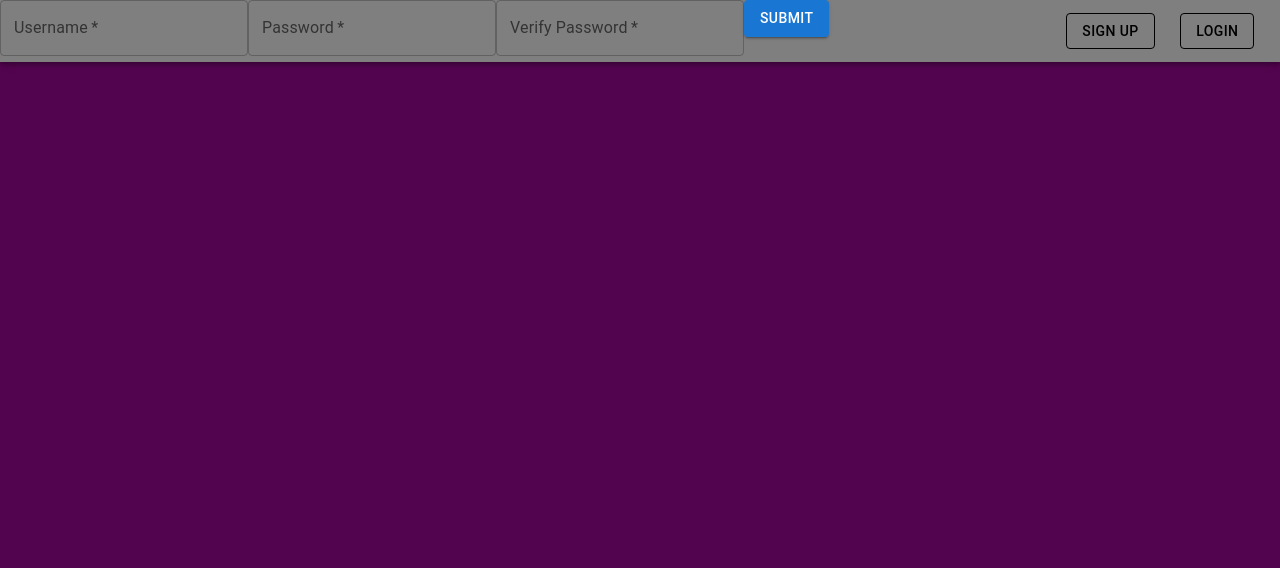
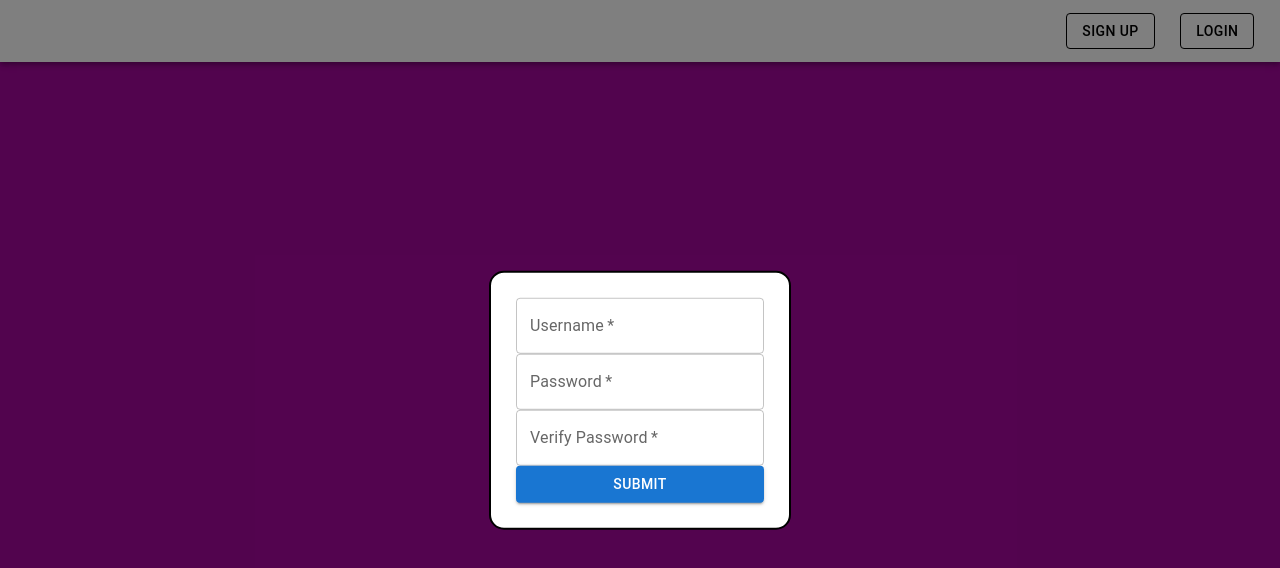
Before and after one commit to SheaMeyers/StoryTranslatorReactDotnet, a React (Create React App) app in the folder frontend/: page / in a window 1280 px wide. Both pictures are taken after a click on the button "SIGN UP". Shown: the top 568 px of the page. Built offline with nearby package versions, Linux system fonts and the light colour scheme; no server answers.

Commit message:
Improve styling

```diff
--- a/frontend/src/components/modals/SignUpModal.tsx
+++ b/frontend/src/components/modals/SignUpModal.tsx
@@ -1,8 +1,11 @@
 import Button from '@mui/material/Button'
 import Modal from '@mui/material/Modal'
 import TextField from '@mui/material/TextField'
+import Box from '@mui/material/Box'
 import { useState } from 'react'
 import { signUp } from '../../api'
+import '../../styling/Modals.css'
+
 
 type SignUpModalProps = {
   isOpen: boolean
@@ -48,7 +51,7 @@ const SignUpModal = (props: SignUpModalProps) => {
       aria-labelledby="modal-modal-title"
       aria-describedby="modal-modal-description"
     >
-      <>
+      <Box className="Modal__Box">
         <TextField
           id="username"
           label="Username"
@@ -77,7 +80,7 @@ const SignUpModal = (props: SignUpModalProps) => {
         />
         {error && <p>{error}</p>}
         <Button variant="contained" onClick={handleSubmit}>Submit</Button>
-      </>
+      </Box>
     </Modal>
   );
 }
--- /dev/null
+++ b/frontend/src/styling/Modals.css
@@ -0,0 +1,12 @@
+.Modal__Box {
+    position: absolute;
+    top: 50%;
+    left: 50%;
+    transform: translate(-50%, -50%);
+    background: white;
+    display: flex;
+    flex-direction: column;
+    padding: 25px;
+    border: 2px solid black;
+    border-radius: 15px;
+}
```
